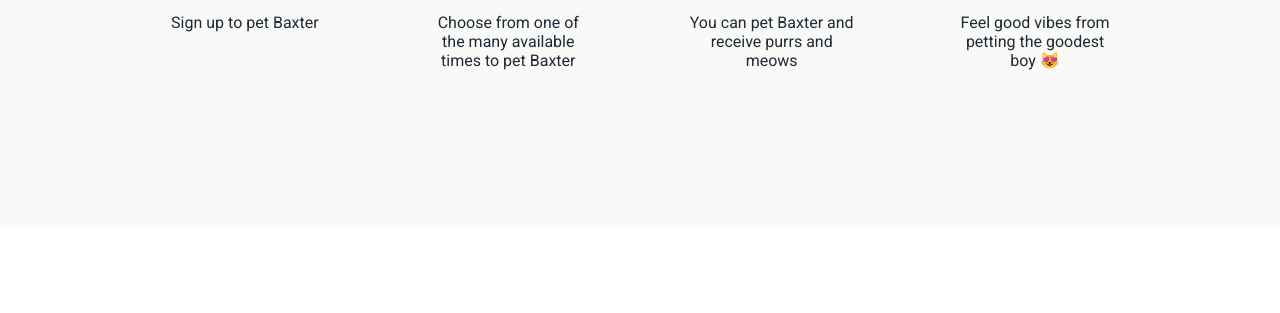
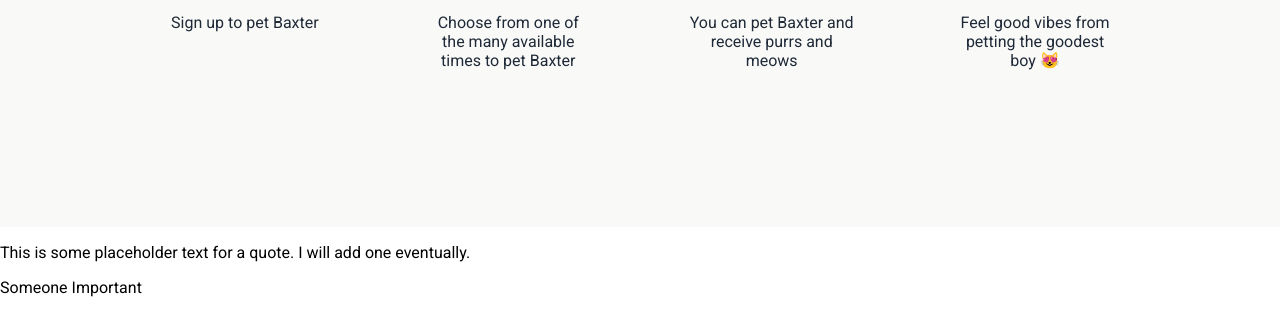
Before and after one commit to computertherapist/odin-landing-page, a plain HTML site: page index.html in a window 1280 px wide. Shown: the part 726-1039 px from the top of the page. Before the commit the page ends 953 px from the top, so only its background shows below. Drawn offline with Linux system fonts and the light colour scheme.

Commit message:
Initial adding of HTML and CSS for section three

```diff
--- a/index.html
+++ b/index.html
@@ -54,5 +54,11 @@
                 <p class="card-four-text">Feel good vibes from petting the goodest boy 😻</p>
             </div>
         </div>
+
+        <div class="section-three">
+            <div class="quote-text"><p class="quote">This is some placeholder text for a quote. I will add one eventually.</p></div>
+
+            <div class="quote-credit"><p class="quote-author">Someone Important</p></div>
+        </div>
     </body>
 </html>
--- a/style/styles.css
+++ b/style/styles.css
@@ -148,3 +148,7 @@ body {
     display: flex;
     justify-content: space-evenly;
 }
+
+.section-three {
+
+}
```
